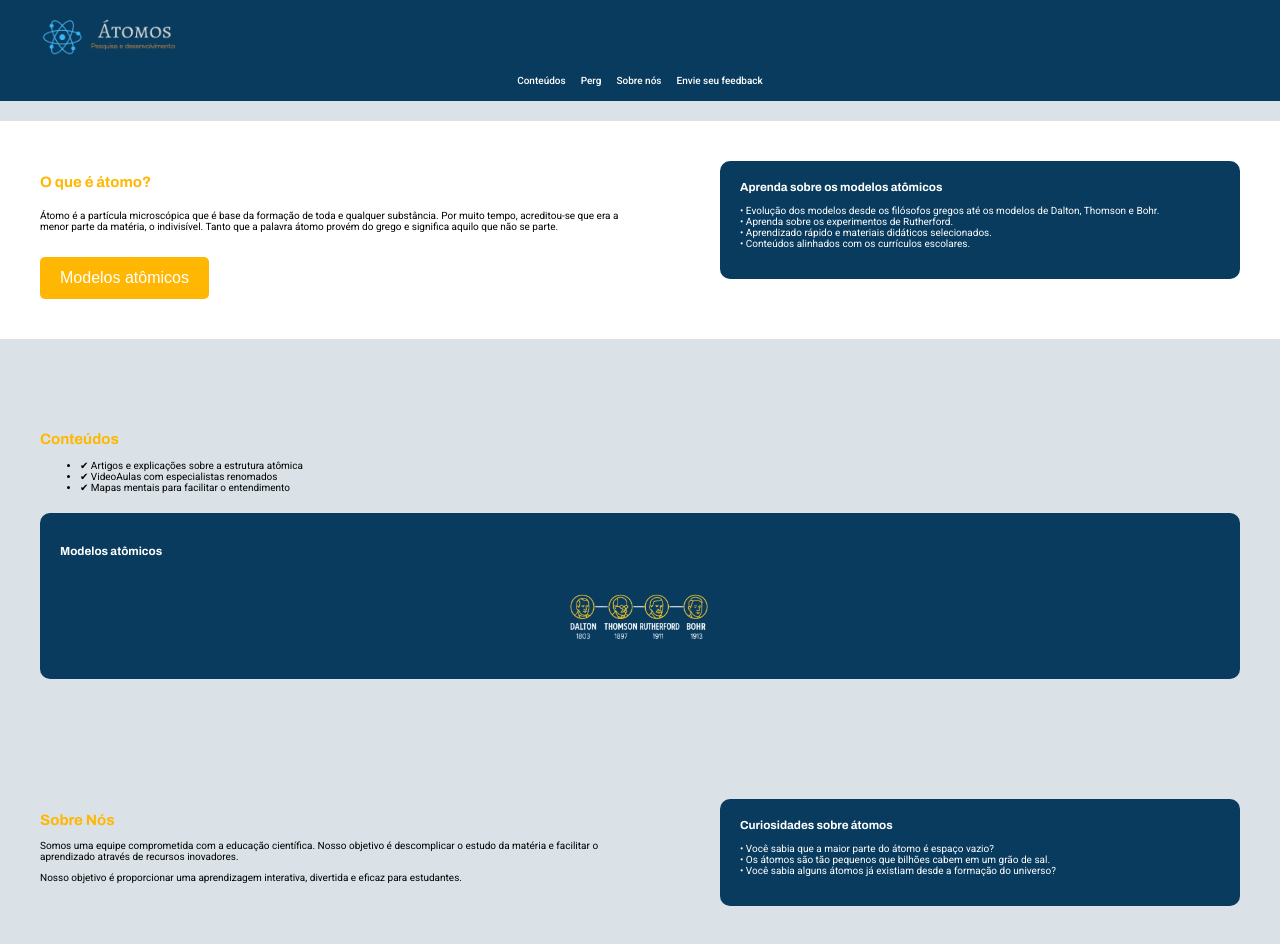
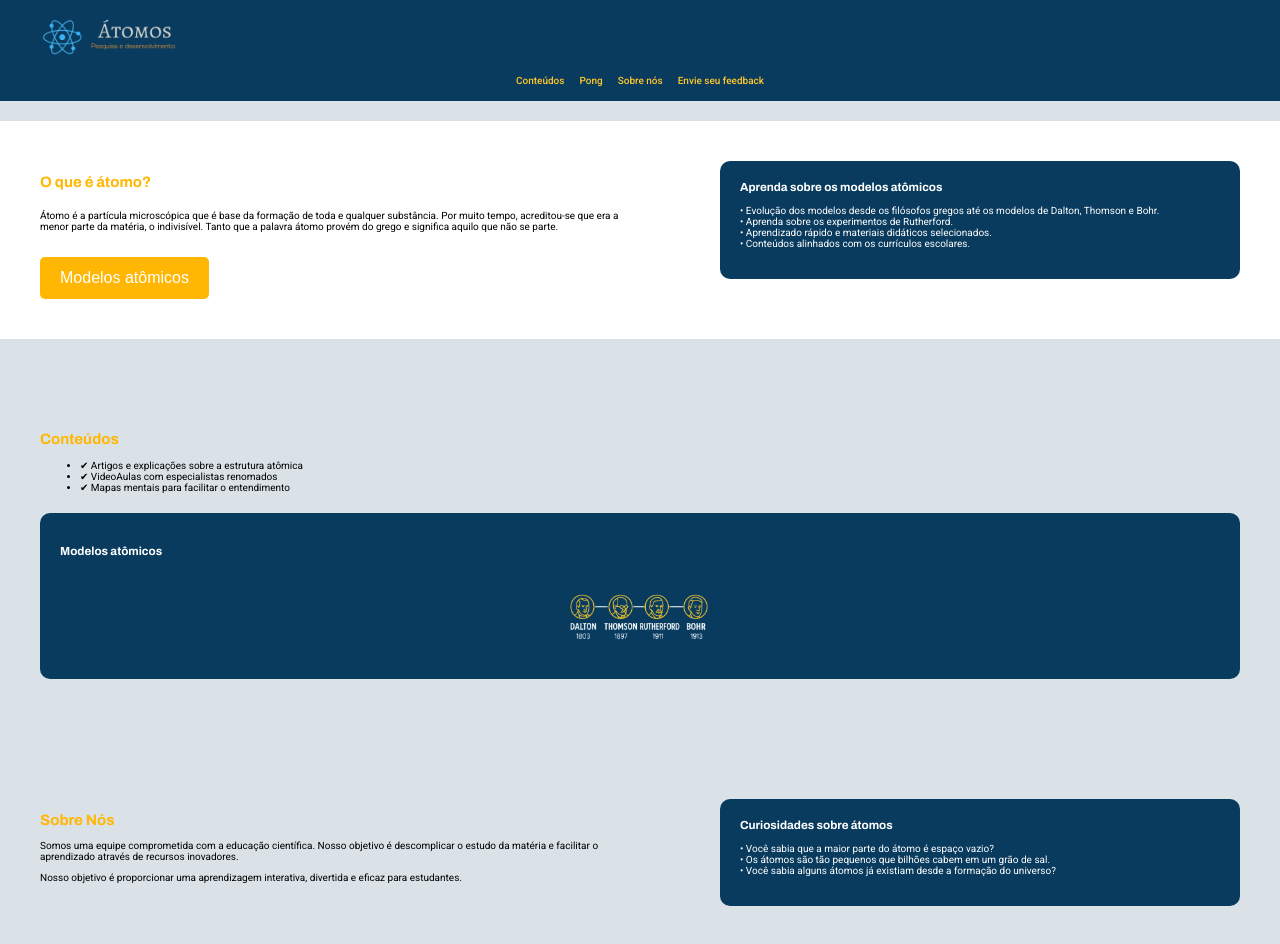
Before and after one commit to Rafaelhenriquereyrey11tia/edtuc, a plain HTML site: page index.html in a window 1280 px wide. Drawn offline with Linux system fonts and the light colour scheme.

Commit message:
ancoras amarelas

```diff
--- a/index.html
+++ b/index.html
@@ -17,7 +17,7 @@
         </div>
         <nav>
             <a href="#">Conteúdos</a>
-            <a href="#">Perg</a>
+            <a href="#">Pong</a>
             <a href="#">Sobre nós</a>
             <a href="#">Envie seu feedback</a>
         </nav>
--- a/style.css
+++ b/style.css
@@ -55,8 +55,9 @@
   width: 100%;
 }
 
+/* 🔹 Agora as âncoras estão na cor --amarelo */
 .navbar nav a {
-    color: var(--branco);
+  color: var(--amarelo);
   text-decoration: none;
   font-weight: 500;
 }
@@ -164,7 +165,7 @@
 
 /* 🔹 Menor no desktop, maior no mobile */
 .linha-modelos img {
-    max-width: 150px; /* menor no PC */
+  max-width: 150px;
   width: 100%;
   height: auto;
 }
```
Also changed, not shown: pong.html (added). Lines whose indentation alone changed are shown as unchanged.
